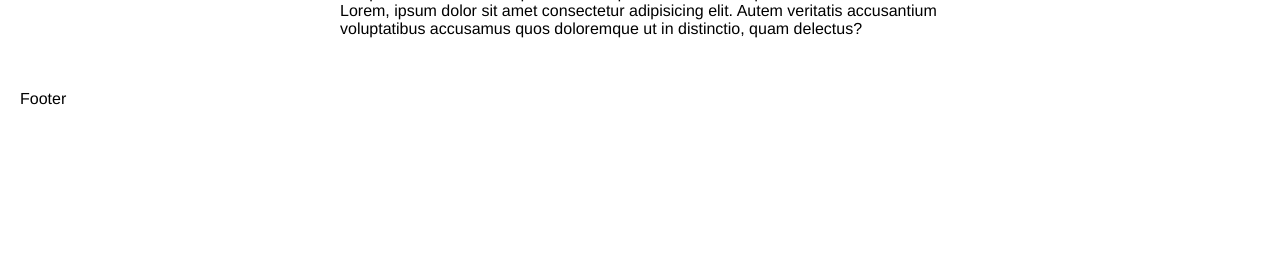
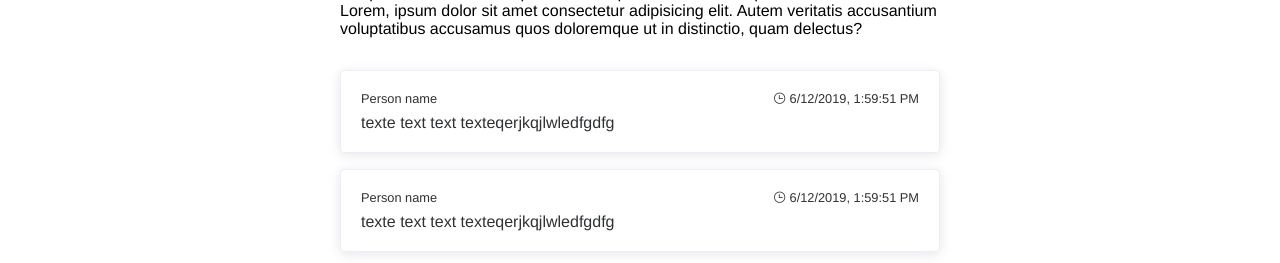
Before and after one commit to woodtick88/nuxt-blog, a Nuxt app: page /post/1 in a window 1280 px wide. Shown: the part 689-952 px from the top of the page. Before the commit the page ends 839 px from the top, so only its background shows below. Built offline with nearby package versions, Linux system fonts and the light colour scheme.

Commit message:
comments list

```diff
--- /dev/null
+++ b/components/main/Comment.vue
@@ -0,0 +1,39 @@
+<template>
+    <el-card class="comment">
+        <div class="comment-header">
+            <span>Person name</span>
+            <span>
+                <i class="el-icon-time"></i>
+                {{ new Date().toLocaleString() }}
+            </span>
+        </div>
+        <div class="comment-text">
+            texte text text texteqerjkqjlwledfgdfg
+        </div>
+    </el-card>
+</template>
+
+<script>
+export default {
+    props: ['comment']
+
+}
+</script>
+
+<style lang="sass" scoped>
+
+.comment
+    margin-bottom: 1rem
+
+.comment-header
+    display: flex
+    justify-content: space-between
+    margin-bottom: 0.5rem
+    font-size: 0.8rem
+
+.comment-text
+    white-space: pre-line
+
+
+
+</style>
--- a/pages/post/_id.vue
+++ b/pages/post/_id.vue
@@ -30,13 +30,25 @@
       <p>Lorem, ipsum dolor sit amet consectetur adipisicing elit. Autem veritatis accusantium voluptatibus accusamus quos doloremque ut in distinctio, quam delectus?</p>
     </main>
     <footer>
-
+      <div class="comments" v-if="true">
+        <app-comment
+          v-for="comment in 5"
+          :key="comment"
+          :comment="comment"
+        ></app-comment>
+      </div>
+      <div class="text-center" v-else>Комментариев нет</div>
     </footer>
   </article>
 </template>
 
 <script>
+import AppComment from '@/components/main/Comment'
+
 export default {
+  components: {
+    AppComment
+  },
   validate({params}) {
     return Boolean(params.id)
   }
--- a/theme/index.sass
+++ b/theme/index.sass
@@ -8,3 +8,6 @@ body, html
 *
   margin: 0
   padding: 0
+
+.text-center
+  text-align: center
```
